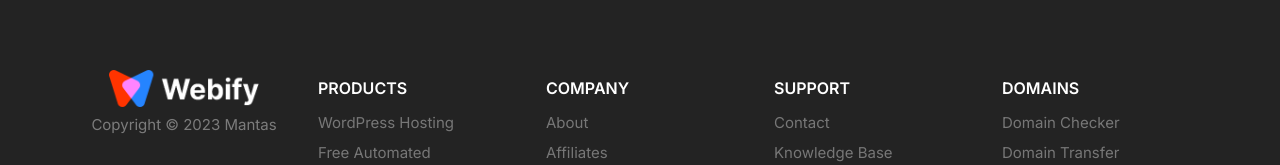
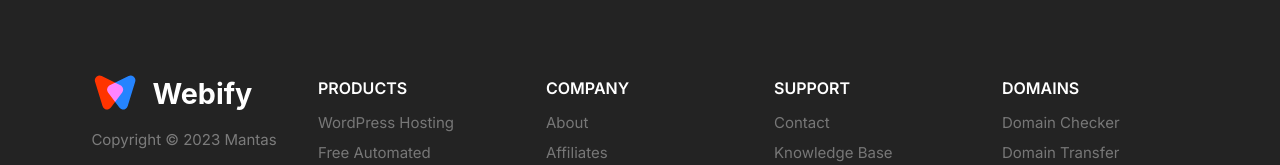
Before and after one commit to mantas-paziura/webify, a website built with Parcel: page index.html in a window 1280 px wide. Shown: the part 5881-6046 px from the top of the page. Built offline with nearby package versions, Linux system fonts and the light colour scheme.

Commit message:
Change footer logo to svg

```diff
--- a/css/styles.css
+++ b/css/styles.css
@@ -985,7 +985,7 @@ a {
 }
 
 .footer__brand img {
-  max-width: 150px;
+  max-width: 200px;
 }
 
 .footer__copyright {
--- a/index.html
+++ b/index.html
@@ -463,7 +463,8 @@
       </section>
       <!-- #5 -->
       <div class="footer__brand">
-        <img src="images/logo.png" alt="">
+        <!-- TODO: change to svg -->
+        <img src="images/logo.svg" alt="">
         <p class="footer__copyright">Copyright &copy; 2023 Mantas</p>
       </div>
     </div>
```
